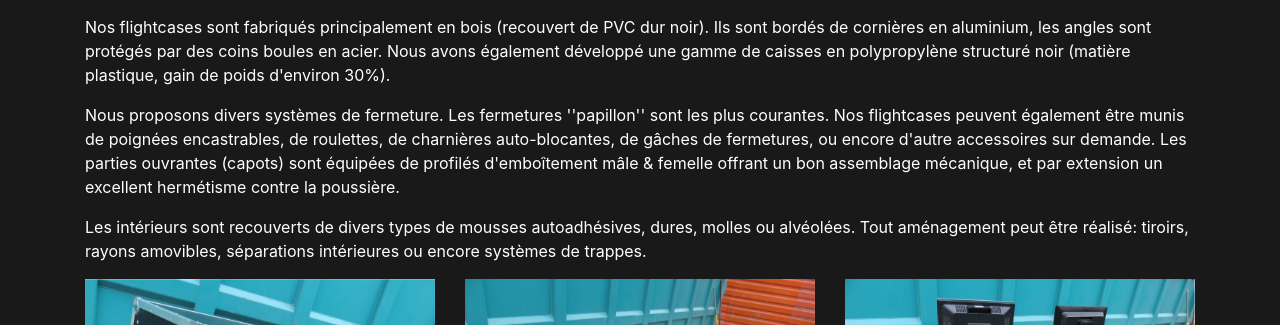
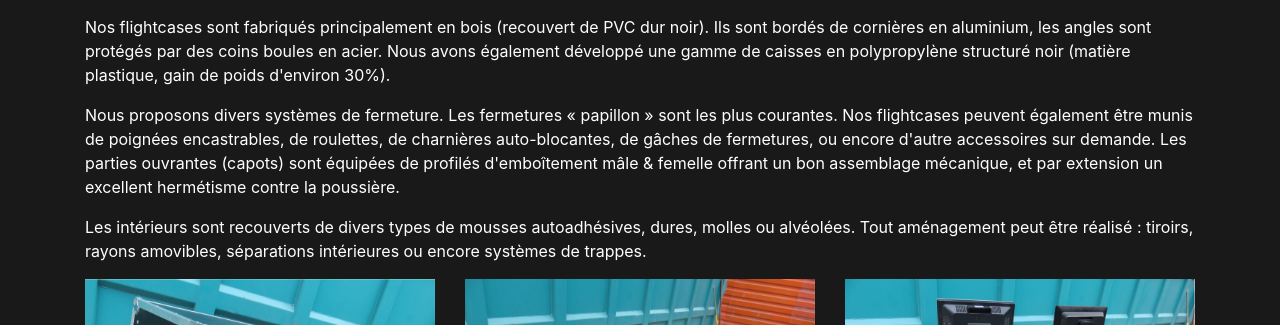
Before and after one commit to larucheio/stonecase.ch, a Jekyll site: the page built from index.html, in a window 1280 px wide and 900 px high, scrolled down 1068 px. Shown: the part 155-480 px from the top of the window. Built offline with Jekyll 4.4.1, drawn with Linux system fonts in a browser that asks for light colours; some of the changed lines change nothing that is shown; some of the changed text lies outside the part shown.

Commit message:
Microtypo

```diff
--- a/index.html
+++ b/index.html
@@ -3,7 +3,7 @@ layout: base
 ---
 
 <section class="mt-5">
-  <h1 class="h2 mb-3">Flightcase : la solution pour tout transporter en sécurité</h1>
+  <h1 class="h2 mb-3">Flightcase&nbsp;: la solution pour tout transporter en sécurité</h1>
   <p>Le transport et le stockage d’instruments, de matériel audiovisuel ainsi que de tout autre objet délicat est un réel challenge.</p>
   <ul>
     <li>L'utilisation de flightcases permet de transporter des objets en toute sécurité.</li>
@@ -21,7 +21,7 @@ layout: base
   <ul>
     <li>Optez pour la robustesse et la qualité professionnelle.</li>
     <li>Bénéficiez d'un service après-vente proche de chez vous.</li>
-    <li>Rapidité : nos flightcases sont livrés dans les 10 jours ouvrables.</li>
+    <li>Rapidité&nbsp;: nos flightcases sont livrés dans les 10 jours ouvrables.</li>
     <li>Besoin d'accompagnement ? Nous prenons le temps pour vous !</li>
     <li>Nos devis sont gratuits.</li>
     <li>En choisissant Stonecase vous soutenez l'artisanat local.</li>
@@ -33,8 +33,8 @@ layout: base
 <section>
   <h1 class="h2 mb-3">Nos produits</h1>
   <p>Nos flightcases sont fabriqués principalement en bois (recouvert de PVC dur noir). Ils sont bordés de cornières en aluminium, les angles sont protégés par des coins boules en acier. Nous avons également développé une gamme de caisses en polypropylène structuré noir (matière plastique, gain de poids d'environ 30%).</p>
-  <p>Nous proposons divers systèmes de fermeture. Les fermetures ''papillon'' sont les plus courantes. Nos flightcases peuvent également être munis de poignées encastrables, de roulettes, de charnières auto-blocantes, de gâches de fermetures, ou encore d'autre accessoires sur demande. Les parties ouvrantes (capots) sont équipées de profilés d'emboîtement mâle & femelle offrant un bon assemblage mécanique, et par extension un excellent hermétisme contre la poussière.</p>
-  <p>Les intérieurs sont recouverts de divers types de mousses autoadhésives, dures, molles ou alvéolées. Tout aménagement peut être réalisé: tiroirs, rayons amovibles, séparations intérieures ou encore systèmes de trappes.</p>
+  <p>Nous proposons divers systèmes de fermeture. Les fermetures &laquo;&nbsp;papillon&nbsp;&raquo; sont les plus courantes. Nos flightcases peuvent également être munis de poignées encastrables, de roulettes, de charnières auto-blocantes, de gâches de fermetures, ou encore d'autre accessoires sur demande. Les parties ouvrantes (capots) sont équipées de profilés d'emboîtement mâle & femelle offrant un bon assemblage mécanique, et par extension un excellent hermétisme contre la poussière.</p>
+  <p>Les intérieurs sont recouverts de divers types de mousses autoadhésives, dures, molles ou alvéolées. Tout aménagement peut être réalisé&nbsp;: tiroirs, rayons amovibles, séparations intérieures ou encore systèmes de trappes.</p>
   <div class="row">
     <div class="col-12 col-sm-6 col-md-4 mb-3">
       <img src="/static/products/flightcase1.jpg" alt="" class="w-100">
@@ -53,7 +53,7 @@ layout: base
 <section>
   <h1 class="h2 mb-3">Ils nous font confiance</h1>
   <p>Stonecase travaille en partenariat avec de nombreuses entreprises spécialisées dans l’industrie, l'organisation d’événements sportifs, culturels, ou logistiques.</p>
-  <p>En voici une liste non-exhaustive:</p>
+  <p>En voici une liste non-exhaustive&nbsp;:</p>
   <ul id="clients" class="list-unstyled">
     <li>BALLET BEJART</li>
     <li>CERN</li>
```
